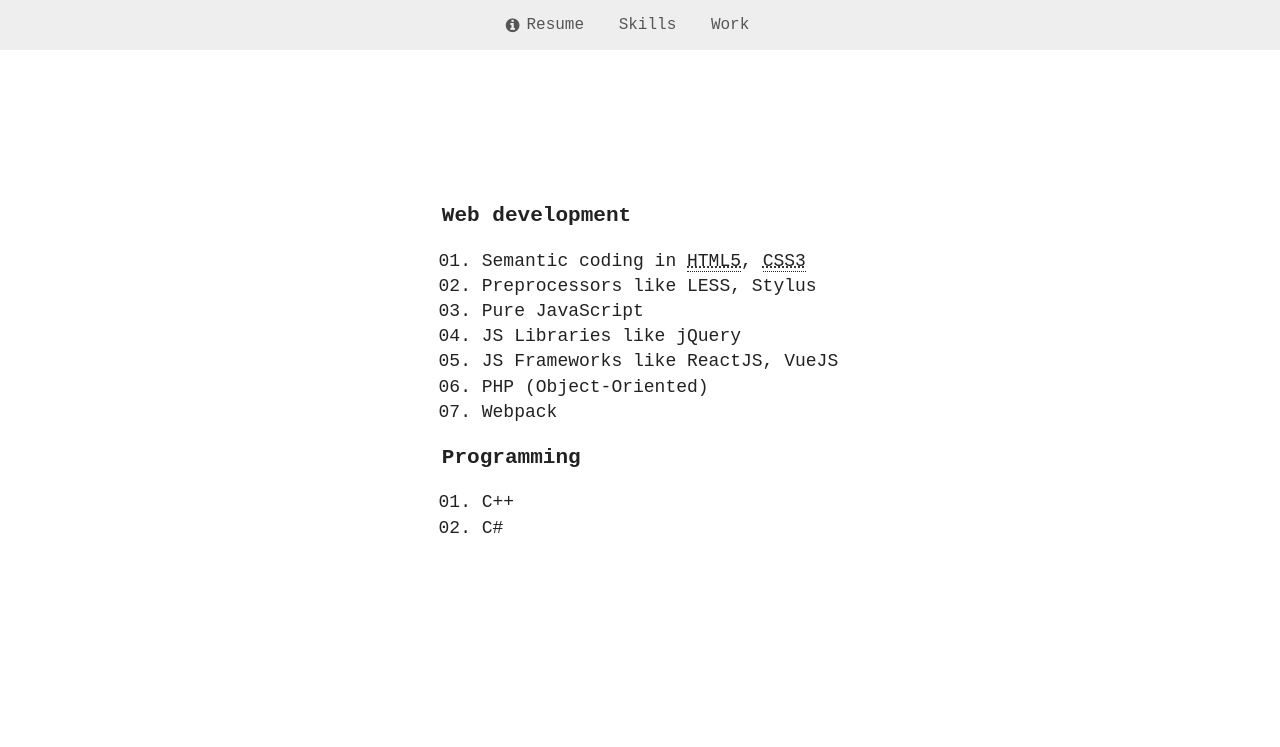
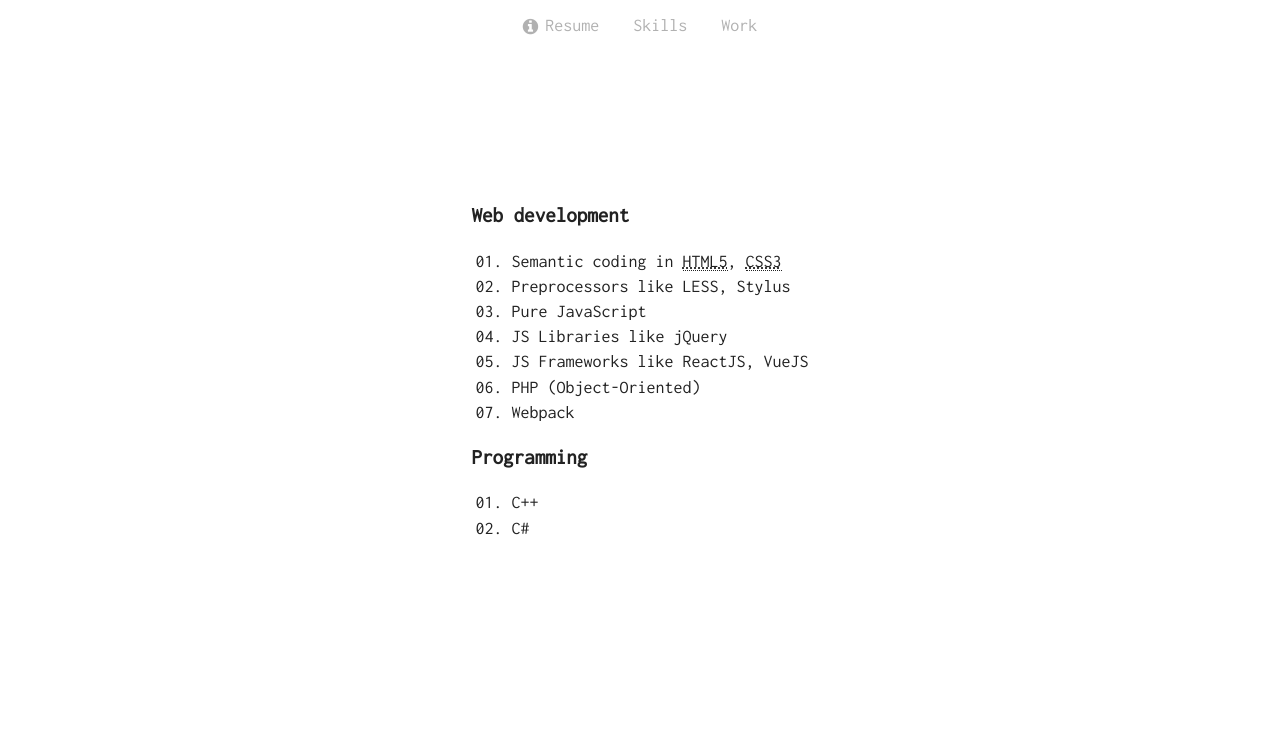
Before and after one commit to koyta/koyta.github.io, a website: page index.html in a window 1280 px wide. Shown: the top 747 px of the page. Drawn offline with nearby package versions, Linux system fonts and the light colour scheme.

Commit message:
Fixed bars and update grid

```diff
--- a/css/grid.css
+++ b/css/grid.css
@@ -9,10 +9,11 @@
     z-index: 1;
     justify-items: center;
     align-items: center;
+    align-content: center;
 }
 
 main {
-    grid-column: 4 / span 6;
+    grid-column: 1 / span 12;
     grid-row: 1 / span 4;
 }
 
--- a/css/style.less
+++ b/css/style.less
@@ -1,3 +1,5 @@
+@import url('https://fonts.googleapis.com/css?family=Inconsolata');
+
 * {
     font-family: 'Inconsolata', monospace;
 }
@@ -39,10 +41,10 @@
 
 aside {
     position: absolute;
-    width: 350px;
+    max-width: 350px;
     left: -(@aside-border + @aside-padding-horizontal * 2 + @aside-width);
     transition: left 300ms ease;
-    padding: 100px 35px;
+    padding: 100px 35px 0;
     color: #000;
     border-right: 5px solid #000;
     background-color: #fff;
@@ -90,11 +92,12 @@
 
 .fixed-bar {
     z-index: 100;
-    position: absolute;
+    position: fixed;
     left: 0;
     right: 0;
-    font-size: 16px;
-    background-color: #eee;
+}
+
+header, footer {
     ul {
         margin: 0;
         padding: 0;
@@ -103,17 +106,23 @@
         text-align: center;
         li {
             display: inline-block;
+            &:last-child {
+                margin: 0;
+            }
         }
     }
     a,
     a:visited {
         line-height: 24px;
         text-decoration: none;
-        color: #555;
+        color: black;
+        opacity: 0.3;
+        transition: opacity 150ms ease;
         &:hover {
-            color: black;
+            opacity: 1;
         }
-        i {
+
+        .fa {
             margin-right: 7px;
             vertical-align: middle;
         }
@@ -135,14 +144,6 @@
     nav {
         ul li {
             margin-right: 25px;
-            a,
-            a:visited {
-                color: #ccc;
-                &:hover {
-                    color: #555;
-                }
-
-            }
         }
         .current {
             color: #555;
@@ -153,6 +154,7 @@
 
 footer {
     bottom: 0;
+    background-color: #eee;
 }
 
 .double-slashes {
```
Also changed, not shown: css/style.css.
